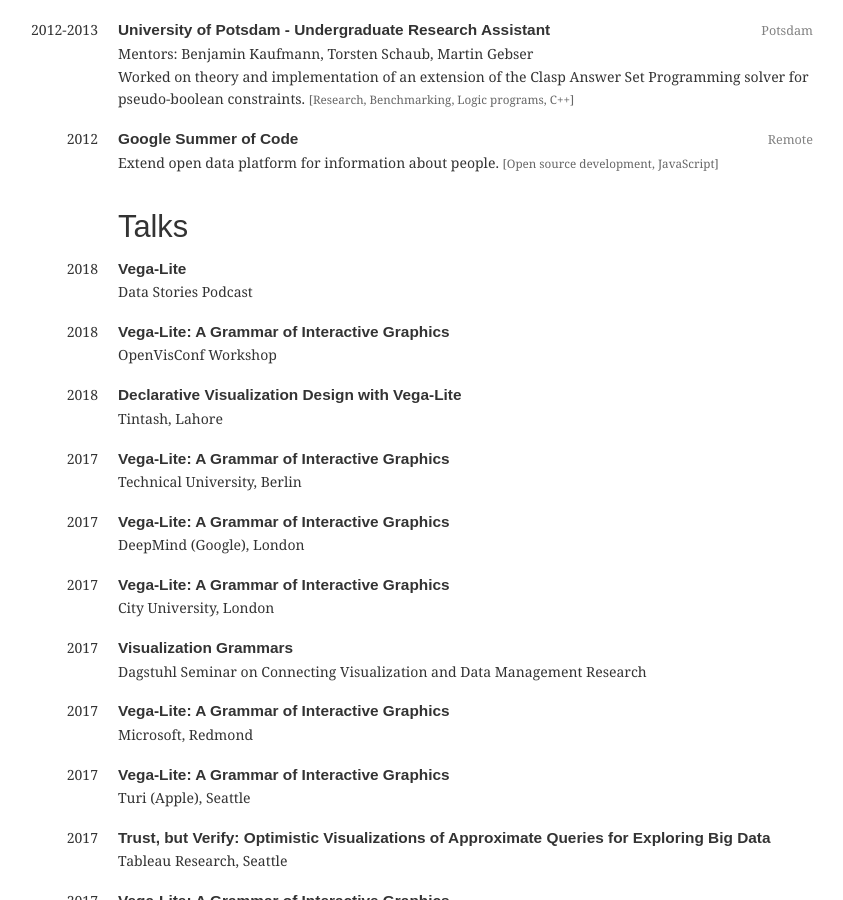
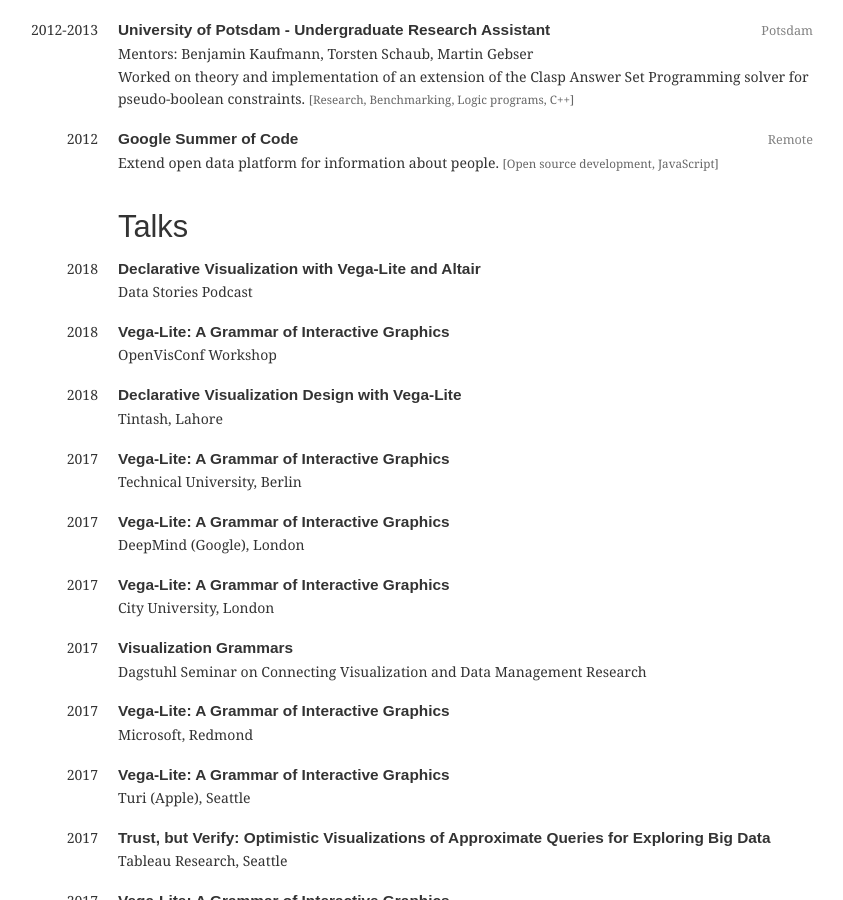
Before and after one commit to domoritz/domoritz.github.io, a Jekyll site: the page built from cv.html, in a window 1280 px wide and 900 px high, scrolled down 3829 px. Shown: the whole window, without its empty margins (227-1070 px from the left). Built offline with Jekyll 4.4.1, drawn with Linux system fonts in a browser that asks for light colours.

Commit message:
Update talks.yml

```diff
--- a/_data/talks.yml
+++ b/_data/talks.yml
@@ -1,5 +1,6 @@
-- title: "Vega-Lite"
+- title: "Declarative Visualization with Vega-Lite and Altair"
   location: Data Stories Podcast
+  url: http://datastori.es/121-declarative-visualization-with-vega-lite-and-altair-with-dominik-moritz-jacob-vanderplas-kanit-ham-wongsuphasawat/
   year: 2018
 - title: "Vega-Lite: A Grammar of Interactive Graphics"
   location: OpenVisConf Workshop
```
